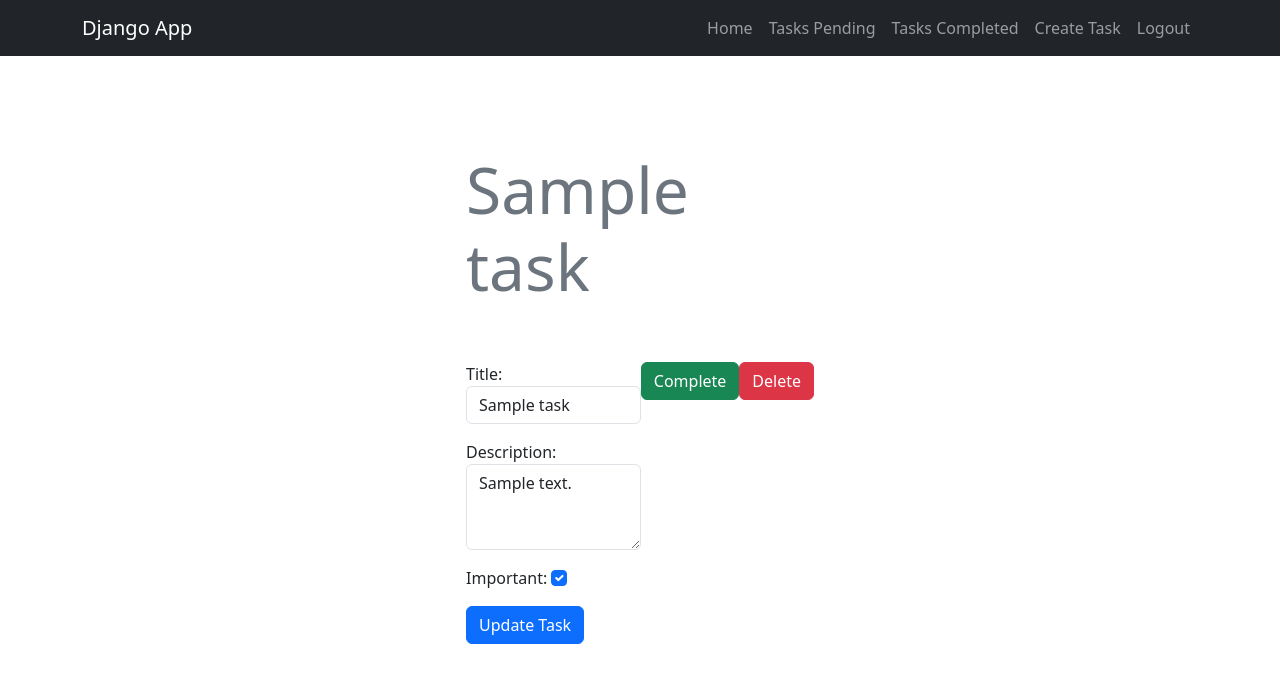
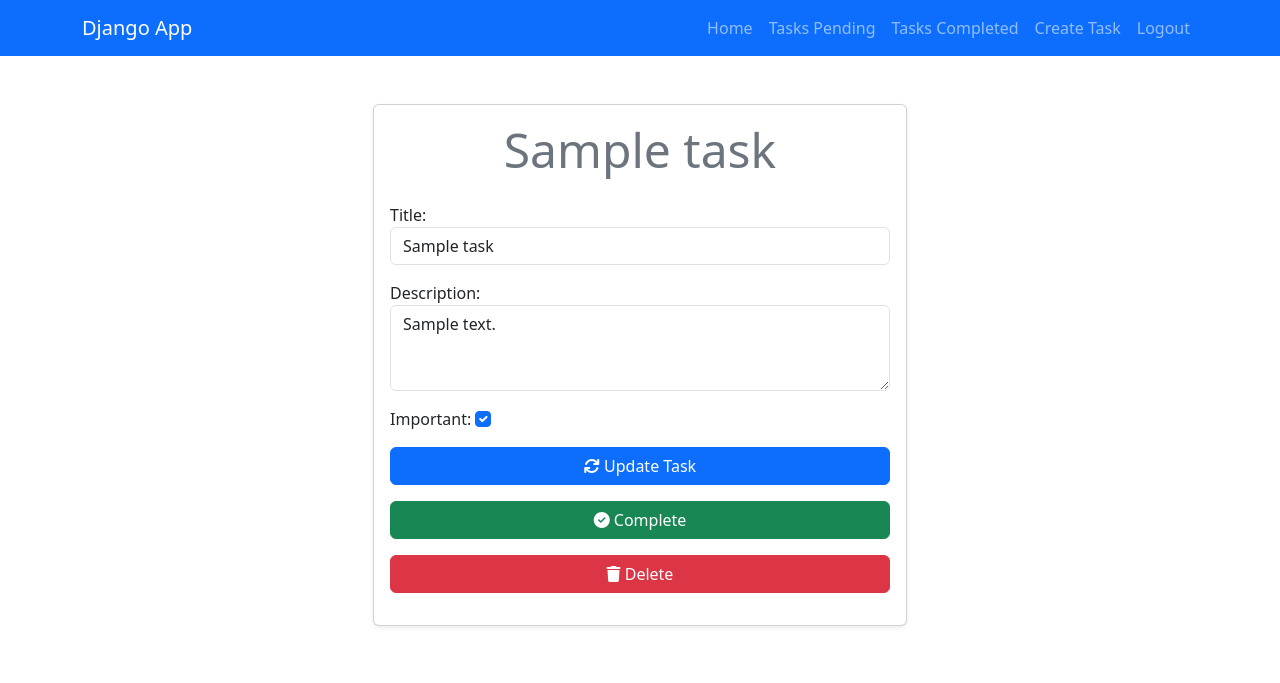
Before and after one commit to HenryTene/django-crud-auth, a Django app: page /tasks/1 in a window 1280 px wide. Shown: the top 683 px of the page. Run offline with Django 5.2, Linux system fonts and the light colour scheme; a user stored in the database is signed in; tables that the repository leaves empty hold one stand-in row (values such as "Sample post"); some libraries are stand-ins or nearby versions.

Commit message:
:sparkles: Se agrega estilo a la app con bootstrap y Fontawesome

```diff
--- a/tasks/templates/base.html
+++ b/tasks/templates/base.html
@@ -6,11 +6,15 @@
     <meta name="viewport" content="width=device-width, initial-scale=1.0">
     <title>Django CRUD Application </title>
     <link rel="stylesheet" href="https://cdn.jsdelivr.net/npm/bootstrap@5.3.3/dist/css/bootstrap.min.css">
+
+    <link rel="stylesheet" href="https://cdnjs.cloudflare.com/ajax/libs/font-awesome/6.3.0/css/all.min.css">
+
+
 </head>
 
 <body>
 
-    <nav class="navbar navbar-expand-lg bg-dark navbar-dark">
+    <nav class="navbar navbar-expand-lg bg-primary navbar-dark">
         <div class="container">
             <a class="navbar-brand" href="/">Django App</a>
             <button class="navbar-toggler" type="button" data-bs-toggle="collapse" data-bs-target="#navbarNav"
--- a/tasks/templates/create_task.html
+++ b/tasks/templates/create_task.html
@@ -9,8 +9,8 @@
                 {{error}}
                 {% csrf_token %}
                 {{form}}
-                <button class="btn btn-secondary">
-                    Save
+                <button class="btn btn-primary">
+                    <i class="fas fa-save"></i> Save
                 </button>
             </form>
         </div>
--- a/tasks/templates/signin.html
+++ b/tasks/templates/signin.html
@@ -19,8 +19,8 @@
                     <input type="password" name="password" id="password" class="form-control"
                         placeholder="Write your password" required>
                 </div>
-                <button class="btn btn-secondary">
-                    Signin
+                <button class="btn btn-primary">
+                    <i class="fas fa-sign-in-alt"></i> Signin
                 </button>
             </form>
         </section>
--- a/tasks/templates/signup.html
+++ b/tasks/templates/signup.html
@@ -22,8 +22,8 @@
                     <input type="password" name="password2" id="password2" class="form-control" placeholder="Confirm password" required>
                 </div>
 
-                <button class="btn btn-dark">
-                    Signup
+                <button class="btn btn-primary">
+                    <i class="fas fa-user-plus"></i> Signup
                 </button>
             </form>
         </div>
--- a/tasks/templates/task_detail.html
+++ b/tasks/templates/task_detail.html
@@ -1,33 +1,40 @@
 {% extends 'base.html' %}
 {% block content %}
 <main class="container">
-  <div class="row">
-    <div class="col-md-4 offset-md-4 mt-5">
-      <h1 class="text-secondary display-3 py-5"> {{ task.title }}</h1>
-      {{error}}
-      <div class="d-flex justify-content-between ">
-        <form action="{% url 'task_detail' task.id %}" method="POST">
+  <div class="row justify-content-center">
+    <div class="col-md-6 mt-5">
+      <div class="card shadow-sm">
+        <div class="card-body">
+          <h1 class="text-secondary display-5 text-center">{{ task.title }}</h1>
+          {% if error %}
+          <div class="alert alert-danger mt-3">
+            {{ error }}
+          </div>
+          {% endif %}
+          <div class="mt-4">
+            <form action="{% url 'task_detail' task.id %}" method="POST" class="mb-3">
               {% csrf_token %}
-          {{form.as_p}}
-          <button class="btn btn-primary">
-            Update Task
+              {{ form.as_p }}
+              <button class="btn btn-primary btn-block w-100">
+                <span><i class="fa fa-refresh"></i></span> Update Task
               </button>
             </form>
-        <form action="{% url 'complete_task' task.id %}" method="POST">
+            <form action="{% url 'complete_task' task.id %}" method="POST" class="mb-3">
               {% csrf_token %}
-          <button class="btn btn-success">
-            Complete
+              <button class="btn btn-success btn-block w-100">
+                <i class="fas fa-check-circle"></i> Complete
               </button>
             </form>
-
-        <form action="{% url 'delete_task' task.id %}" method="POST">
+            <form action="{% url 'delete_task' task.id %}" method="POST" class="mb-3">
               {% csrf_token %}
-          <button class="btn btn-danger">
-            Delete
+              <button class="btn btn-danger btn-block w-100">
+                <i class="fa fa-trash"></i> Delete
               </button>
             </form>
           </div>
         </div>
       </div>
+    </div>
+  </div>
 </main>
 {% endblock %}
```
Also changed, not shown: tasks/templates/home.html (+4 -4 lines), tasks/templates/tasks.html (+33 -19 lines). Lines whose indentation alone changed are shown as unchanged.
